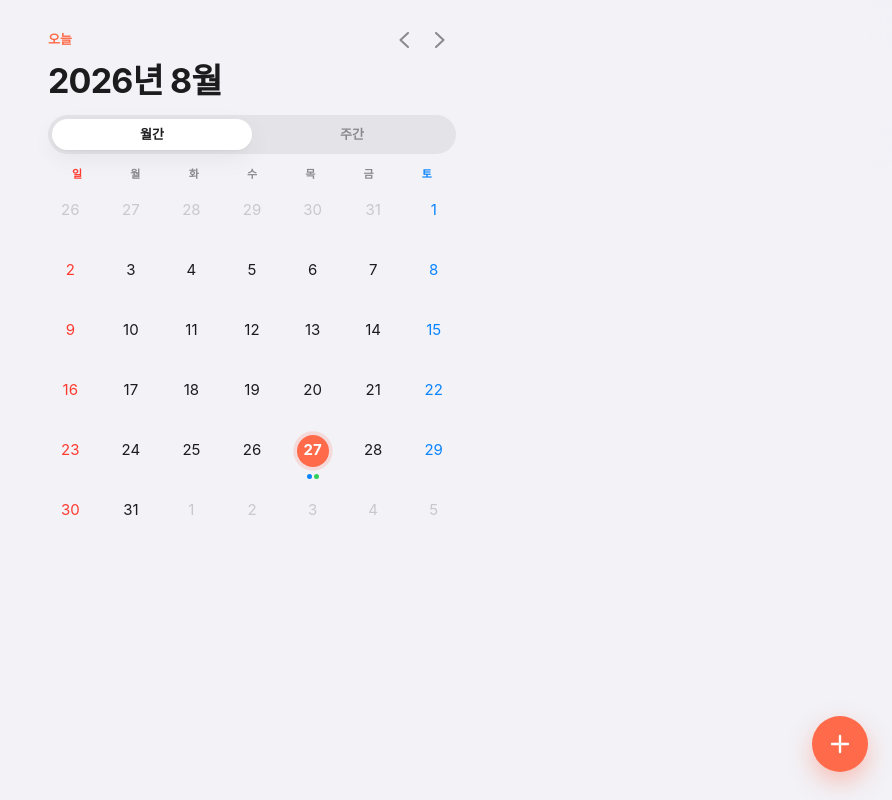
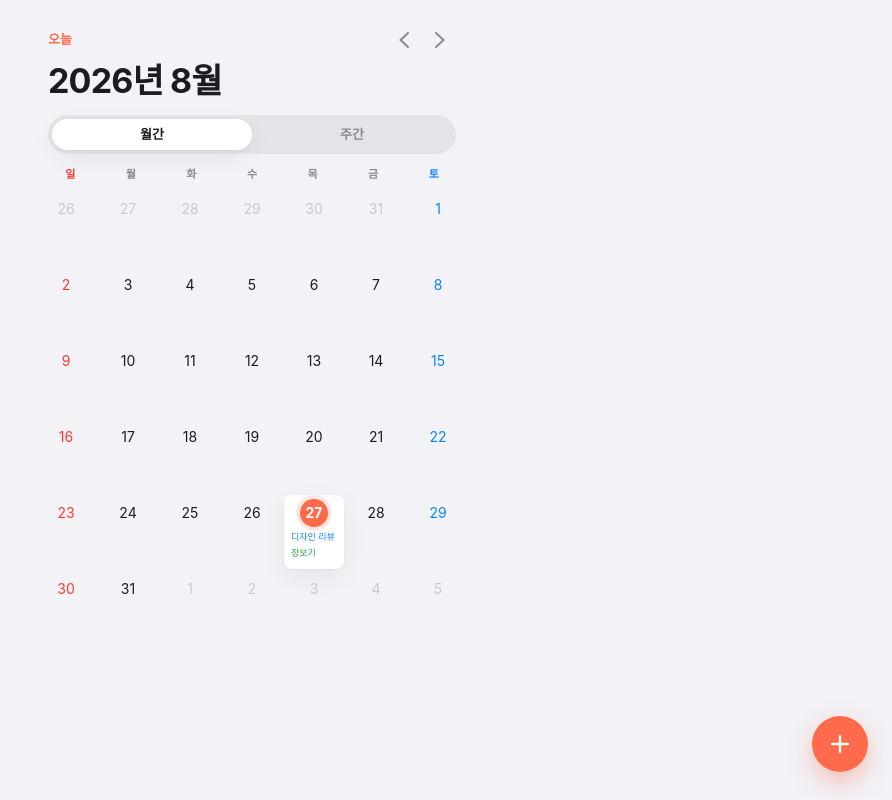
Before and after one commit to jaewan97/JK-Scheduler, a Next.js app: page / in a window 1280 px wide. Shown: the whole page, without its empty margins (388-1280 px from the left). Built offline with nearby package versions, Linux system fonts and the light colour scheme.

Commit message:
Update MonthView.tsx

```diff
--- a/src/components/MonthView.tsx
+++ b/src/components/MonthView.tsx
@@ -17,13 +17,15 @@ interface MonthViewProps {
   onSelectDay: (d: Date) => void;
 }
 
+const MAX_VISIBLE_ITEMS = 3;
+
 export function MonthView({ anchor, selectedDate, itemsByDate, onSelectDay }: MonthViewProps) {
   const grid = buildMonthGrid(anchor);
   const currentMonth = anchor.getMonth();
 
   return (
-    <div className="mx-auto max-w-md px-3 pb-4">
-      <div className="grid grid-cols-7 px-2 pb-2">
+    <div className="mx-auto max-w-md px-2 pb-4">
+      <div className="grid grid-cols-7 px-1 pb-2">
         {WEEKDAYS_KO.map((w, i) => (
           <div
             key={w}
@@ -35,7 +37,7 @@ export function MonthView({ anchor, selectedDate, itemsByDate, onSelectDay }: Mo
           </div>
         ))}
       </div>
-      <div className="grid grid-cols-7 gap-y-1">
+      <div className="grid grid-cols-7 gap-x-[2px] gap-y-[2px]">
         {grid.map((day) => {
           const inMonth = day.getMonth() === currentMonth;
           const key = toDateKey(day);
@@ -43,20 +45,22 @@ export function MonthView({ anchor, selectedDate, itemsByDate, onSelectDay }: Mo
           const today = isToday(day);
           const selected = isSameDay(day, selectedDate);
           const dow = day.getDay();
+          const visibleItems = dayItems.slice(0, MAX_VISIBLE_ITEMS);
+          const hiddenCount = dayItems.length - visibleItems.length;
 
           return (
             <button
               key={key}
               onClick={() => onSelectDay(day)}
-              className="flex flex-col items-center gap-1 py-1 outline-none"
+              className={`flex min-h-[74px] flex-col items-center gap-[3px] rounded-lg pb-1 pt-1 outline-none transition-colors duration-150 ${
+                selected ? "bg-white shadow-card" : ""
+              }`}
             >
               <span
                 className={[
-                  "relative grid h-8 w-8 place-items-center rounded-full text-[15px] font-sf transition-all duration-200",
+                  "relative grid h-7 w-7 shrink-0 place-items-center rounded-full text-[14px] font-sf transition-all duration-200",
                   today
                     ? "font-bold text-white bg-coral animate-pulse-ring"
-                    : selected
-                    ? "bg-ink text-white font-semibold"
                     : inMonth
                     ? dow === 0
                       ? "text-[#FF3B30]"
@@ -68,21 +72,25 @@ export function MonthView({ anchor, selectedDate, itemsByDate, onSelectDay }: Mo
               >
                 {day.getDate()}
               </span>
-              <span className="flex h-3 items-center gap-0.5">
-                {dayItems.length > 0 &&
-                  dayItems
-                    .slice(0, 3)
-                    .map((it) => (
-                      <span
-                        key={it.id}
-                        className={`h-[5px] w-[5px] rounded-full ${TAG_STYLES[it.tag].dot} ${
-                          it.type === "todo" && it.done ? "opacity-30" : ""
-                        }`}
-                      />
-                    ))}
-                {dayItems.length > 3 && (
-                  <span className="text-[9px] font-semibold text-ink-soft">
-                    +{dayItems.length - 3}
+
+              <span className="flex w-full flex-1 flex-col gap-[2px] px-[3px]">
+                {visibleItems.map((it) => {
+                  const style = TAG_STYLES[it.tag];
+                  const done = it.type === "todo" && it.done;
+                  return (
+                    <span
+                      key={it.id}
+                      className={`w-full truncate rounded-[4px] px-[4px] py-[1px] text-left text-[9px] font-medium leading-[12px] ${
+                        style.pillBg
+                      } ${style.pillText} ${done ? "line-through opacity-45" : ""}`}
+                    >
+                      {it.title}
+                    </span>
+                  );
+                })}
+                {hiddenCount > 0 && (
+                  <span className="w-full truncate px-[4px] text-left text-[9px] font-semibold text-ink-soft">
+                    +{hiddenCount}
                   </span>
                 )}
               </span>
```
